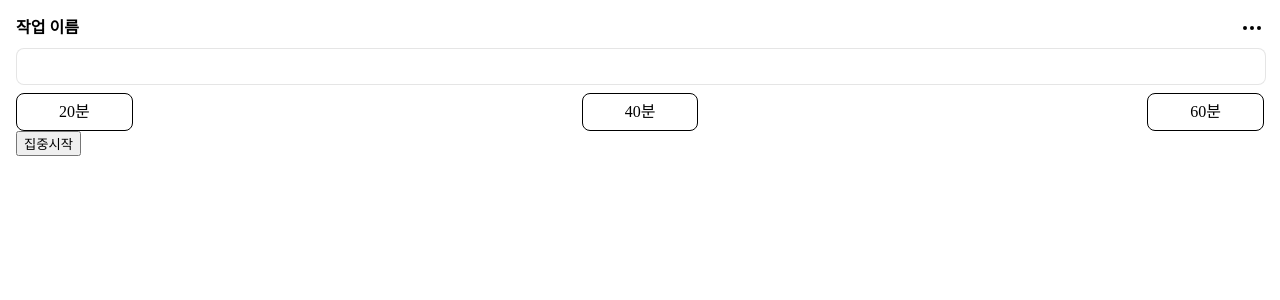
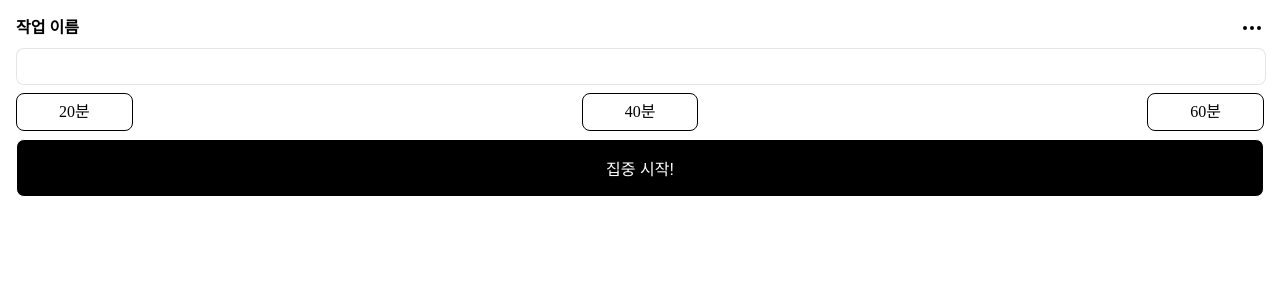
Before and after one commit to jxxh204/MeowFocus, a React (Create React App) app: page /#/ in a window 1280 px wide. Shown: the top 300 px of the page. Built offline with nearby package versions, Linux system fonts and the light colour scheme; a web font is replaced by a local one.

Commit message:
STYLE : Button UI 적용, 전체 gap 조정

```diff
--- a/src/App.tsx
+++ b/src/App.tsx
@@ -23,19 +23,14 @@ function App() {
 
         {/* <CountDown /> */}
         {/* taskDispatch => selectTime */}
-        <SelectTimer value={task.timer} onChange={onChangeTimer}>
-          <Time name="time" id="20">
-            20분
-          </Time>
-          <Time name="time" id="40">
-            40분
-          </Time>
-          <Time name="time" id="60">
-            60분
-          </Time>
+        <SelectTimer value={task.timer} name="timer" onChange={onChangeTimer}>
+          <Time value="20">20분</Time>
+          <Time value="40">40분</Time>
+          <Time value="60">60분</Time>
         </SelectTimer>
 
-        <input type="submit" value="집중시작" />
+        <Button type="submit" name="집중 시작!" />
+
         {/* taskDispatch */}
       </Main>
     </div>
--- a/src/component/Button.tsx
+++ b/src/component/Button.tsx
@@ -1,14 +1,17 @@
 import styled from "styled-components";
 
-const ButtonStyle = styled.button`
+const ButtonStyle = styled.input`
   border-radius: ${({ theme }) => theme.border.radius};
-  padding: 10px 42px;
+  width: 100%;
+  padding: 16px 12px;
   background-color: white;
   border: 1px solid;
   font-size: 16px;
   cursor: pointer;
 
   transition: background-color 0.2s;
+  background: #000;
+  color: #fff;
 
   &:hover {
     background: ${({ theme }) => theme.color.green[300]};
@@ -16,16 +19,14 @@ const ButtonStyle = styled.button`
 `;
 
 type Props = {
-  value: number;
-  onClick?: (e: React.MouseEvent<HTMLButtonElement>) => void;
-  children: React.ReactNode;
+  type?: "submit";
+  onClick?: (e: React.MouseEvent<HTMLInputElement>) => void;
+  name: string;
 };
 
-function Button({ value, onClick, children }: Props) {
+function Button({ onClick, type, name }: Props) {
   return (
-    <ButtonStyle onClick={onClick} value={value}>
-      {children}
-    </ButtonStyle>
+    <ButtonStyle type={type ? type : "button"} onClick={onClick} value={name} />
   );
 }
 
--- a/src/component/InputTask.tsx
+++ b/src/component/InputTask.tsx
@@ -6,7 +6,6 @@ const InputTaskStyle = styled.input`
   border-radius: ${({ theme }) => theme.border.radius};
   width: 94%;
   padding: 10px 3%;
-  margin-top: ${({ theme }) => theme.size.gap};
 `;
 
 function InputTask() {
--- a/src/component/Main.tsx
+++ b/src/component/Main.tsx
@@ -1,11 +1,20 @@
 import { FormEventHandler, ReactNode } from "react";
+import styled from "styled-components";
+
+const MainStyle = styled.form`
+  display: flex;
+  flex-direction: column;
+  margin-top: ${({ theme }) => theme.size.gap};
+
+  gap: ${({ theme }) => theme.size.gap};
+`;
 
 type Props = {
   children: ReactNode;
   onSubmit: FormEventHandler<HTMLFormElement>;
 };
 function Main({ children, onSubmit }: Props) {
-  return <form onSubmit={onSubmit}>{children}</form>;
+  return <MainStyle onSubmit={onSubmit}>{children}</MainStyle>;
 }
 
 export default Main;
--- a/src/component/SelectTime/SelectTimer.tsx
+++ b/src/component/SelectTime/SelectTimer.tsx
@@ -7,13 +7,13 @@ const SelectTimeStyle = styled.section`
   flex-direction: row;
   justify-content: space-between;
   width: 100%;
-  margin-top: ${({ theme }) => theme.size.gap};
 `;
 
 type Props = {
   children: ReactNode;
   value: null | number;
-  onChange: React.Dispatch<React.SetStateAction<string>>;
+  name: string;
+  onChange: (e: React.ChangeEvent<HTMLInputElement>) => void;
 };
 
 function SelectTimer({ children, ...reset }: Props) {
--- a/src/component/SelectTime/Time.tsx
+++ b/src/component/SelectTime/Time.tsx
@@ -1,43 +1,50 @@
 import styled from "styled-components";
+import { useSelectTimerContext } from "./context";
 
-const TimeWrapper = styled.div`
-  display: flex;
-`;
 const TimeInput = styled.input`
   display: none;
 
-  &:checked + label {
-    background-color: gray;
+  &:checked + span {
+    background-color: ${({ theme }) => theme.color.green[300]};
   }
 `;
 const TimeLabel = styled.label`
+  display: flex;
   border-radius: ${({ theme }) => theme.border.radius};
-  padding: 10px 42px;
-  background-color: white;
-  border: 1px solid;
-  font-size: 16px;
-  cursor: pointer;
-
-  transition: background-color 0.2s;
 
   &:hover {
     background: ${({ theme }) => theme.color.green[300]};
+  }
+  span {
+    border-radius: ${({ theme }) => theme.border.radius};
+    padding: 10px 42px;
+    background-color: white;
+    border: 1px solid;
+    font-size: 16px;
+
+    transition: background-color 0.2s;
+    cursor: pointer;
   }
 `;
 
 type Props = {
   children: string;
-  name: string;
-  id: string;
-  onChange?: () => void;
+  value: string;
 };
 
-function Time({ children, name, id, onChange }: Props) {
+function Time({ children, value }: Props) {
+  const context = useSelectTimerContext();
+
   return (
-    <TimeWrapper>
-      <TimeInput type="time" name={name} id={id} onChange={onChange} />
-      <TimeLabel htmlFor={id}>{children}</TimeLabel>
-    </TimeWrapper>
+    <TimeLabel>
+      <TimeInput
+        type="radio"
+        name={context?.name}
+        value={value}
+        onChange={context?.onChange}
+      />
+      <span>{children}</span>
+    </TimeLabel>
   );
 }
 
--- a/src/hooks/useTask.tsx
+++ b/src/hooks/useTask.tsx
@@ -39,7 +39,10 @@ function useTask() {
     e.preventDefault();
     console.log(task);
   };
-  const onChangeTimer = () => {};
+  const onChangeTimer = (e: React.ChangeEvent<HTMLInputElement>) => {
+    console.log(e.target.value);
+    taskDispatch({ type: "SET_TIMER", name: "timer", value: e.target.value });
+  };
   return { task, sampleFunc, onSubmit, onChangeTimer };
 }
 
```
Also changed, not shown: src/component/SelectTime/context.tsx (+3 -8 lines).
